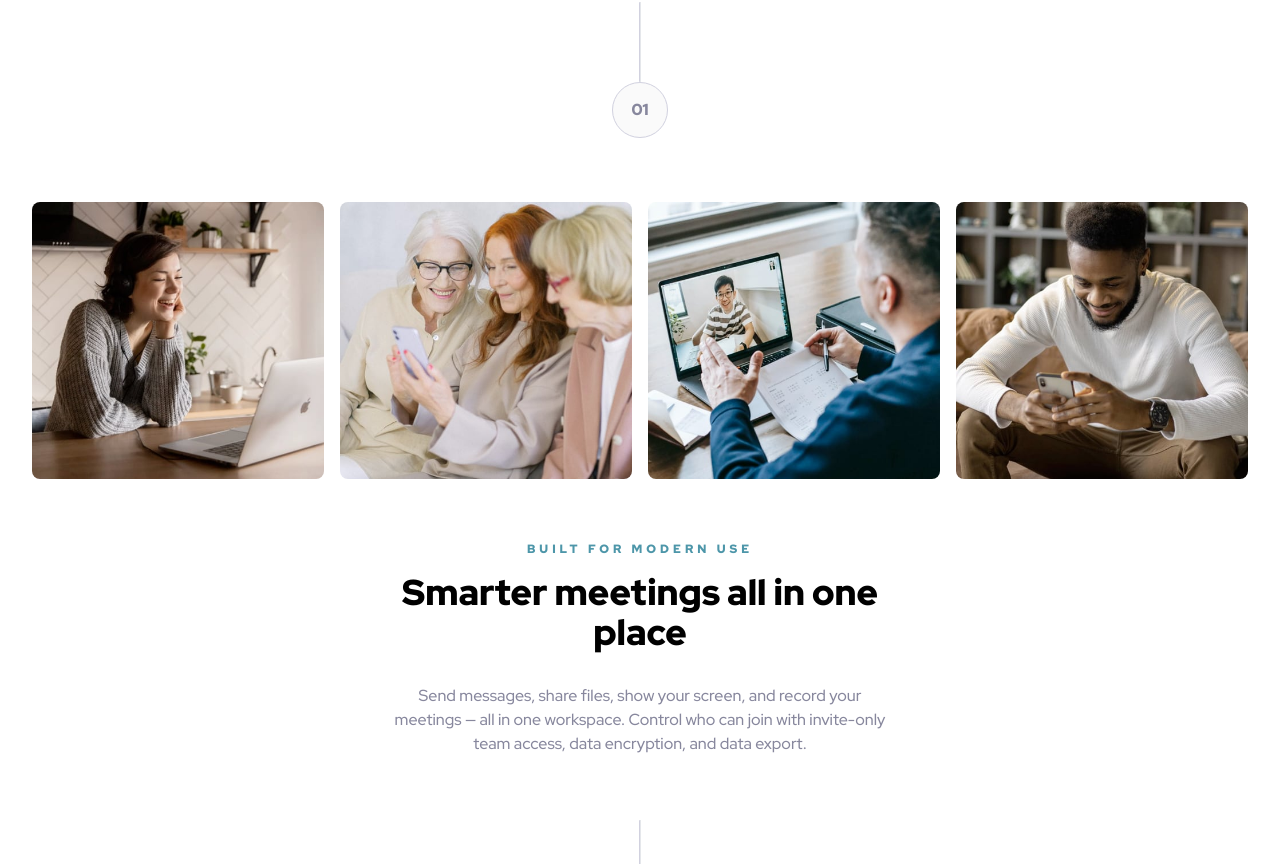
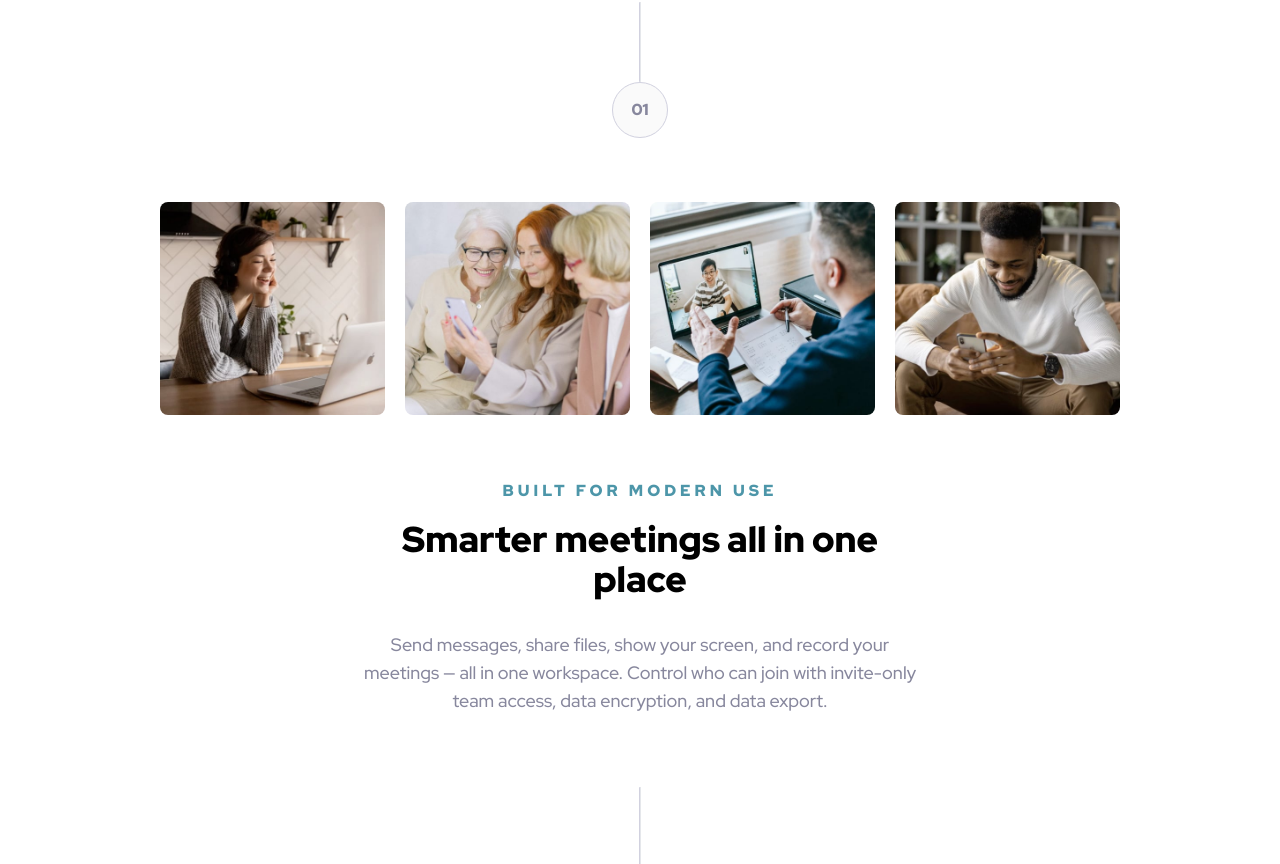
Before and after one commit to raswonders/meet-landing-page, a React (Vite) app: page / in a window 1280 px wide. Shown: the part 536-1400 px from the top of the page. Built offline with nearby package versions, Linux system fonts and the light colour scheme.

Commit message:
add desktop styles to MainContent

```diff
--- a/src/components/MainContent.tsx
+++ b/src/components/MainContent.tsx
@@ -2,9 +2,9 @@ import { VerticalIndicator } from "./VerticalIndicator";
 
 export function MainContent() {
   return (
-    <main className="p-8 sm:pt-14 pb-16 flex flex-col items-center">
+    <main className="p-8 sm:pt-14 pb-16 lg:pb-[4.5rem] lg:px-20 flex flex-col items-center">
       <VerticalIndicator>01</VerticalIndicator>
-      <div className="my-16 grid grid-cols-2 sm:grid-cols-4 grid-rows-2 sm:grid-rows-1 gap-4">
+      <div className="my-16 lg:mx-20 grid grid-cols-2 sm:grid-cols-4 grid-rows-2 sm:grid-rows-1 gap-4 lg:gap-5">
         <img
           src="/assets/mobile/image-woman-in-videocall.jpg"
           alt=""
@@ -27,14 +27,14 @@ export function MainContent() {
         />
       </div>
 
-      <div className="flex flex-col items-center text-center max-w-lg">
-        <h2 className="text-cyan-600 text-xs font-black uppercase tracking-[0.25rem] mb-4 leading-[1.1]">
+      <div className="flex flex-col items-center text-center max-w-lg lg:max-w-xl">
+        <h2 className="text-cyan-600 text-xs sm:text-sm lg:text-base font-black uppercase tracking-[0.25rem] mb-4 leading-[1.1]">
           Built for modern use
         </h2>
-        <h3 className="mb-8 text-4xl font-black">
+        <h3 className="mb-8 text-[2rem] sm:text-4xl lg:text[2.5rem] font-black leading-tight">
           Smarter meetings all in one place
         </h3>
-        <p className="font-medium text-slate-600">
+        <p className="font-medium lg:text-lg text-slate-600">
           Send messages, share files, show your screen, and record your meetings
           — all in one workspace. Control who can join with invite-only team
           access, data encryption, and data export.
```
